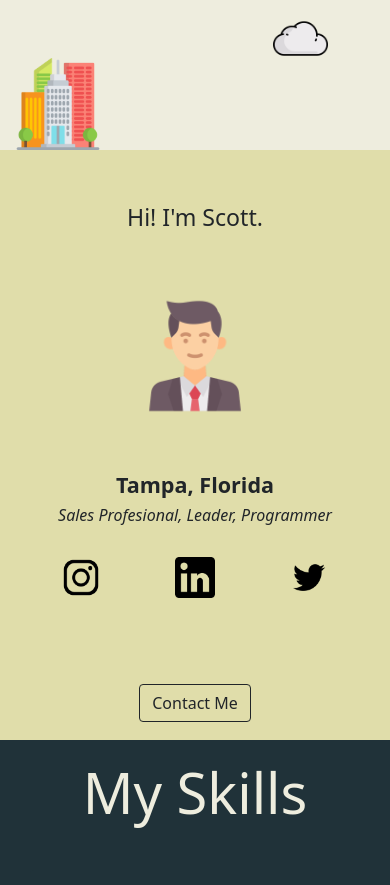
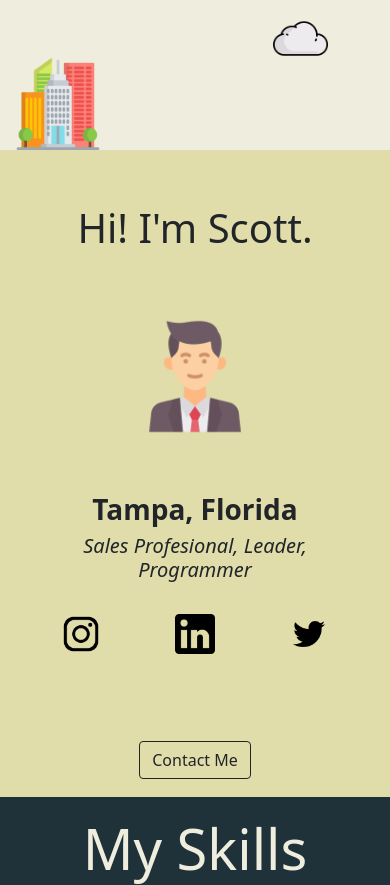
Before and after one commit to rharr003/personal-site, a Flask app: page / in a window 390 px wide. Shown: the part 750-1635 px from the top of the page. Run offline with Flask 2, Linux system fonts and the light colour scheme; some libraries are stand-ins or nearby versions.

Commit message:
testing font sizes for mobile

```diff
--- a/static/css/styles.css
+++ b/static/css/styles.css
@@ -150,6 +150,23 @@ img.center {
 
 }
 
+#title h3 {
+font-size: 2.5rem;
+}
+
+#title h4 {
+font-size: 1.75rem;
+}
+
+#title h6 {
+font-size: 1.25rem;
+}
+
+#title .btn{
+font-size: 1rem;
+
+}
+
 .media {
     display: flex;
     justify-content: center;
@@ -192,6 +209,10 @@ img.center {
     font-size: 2rem;
 }
 
+.card-text {
+font-size: 1rem;
+}
+
 .card-body {
     padding: 0% 10%;
 }
@@ -229,6 +250,7 @@ padding: 5% 15% 5% 15%;
 .form .btn {
     background-color: #4287f5;
     margin-top: 2%;
+    font-size: 1.25rem;
 }
 
 .flash {
```
